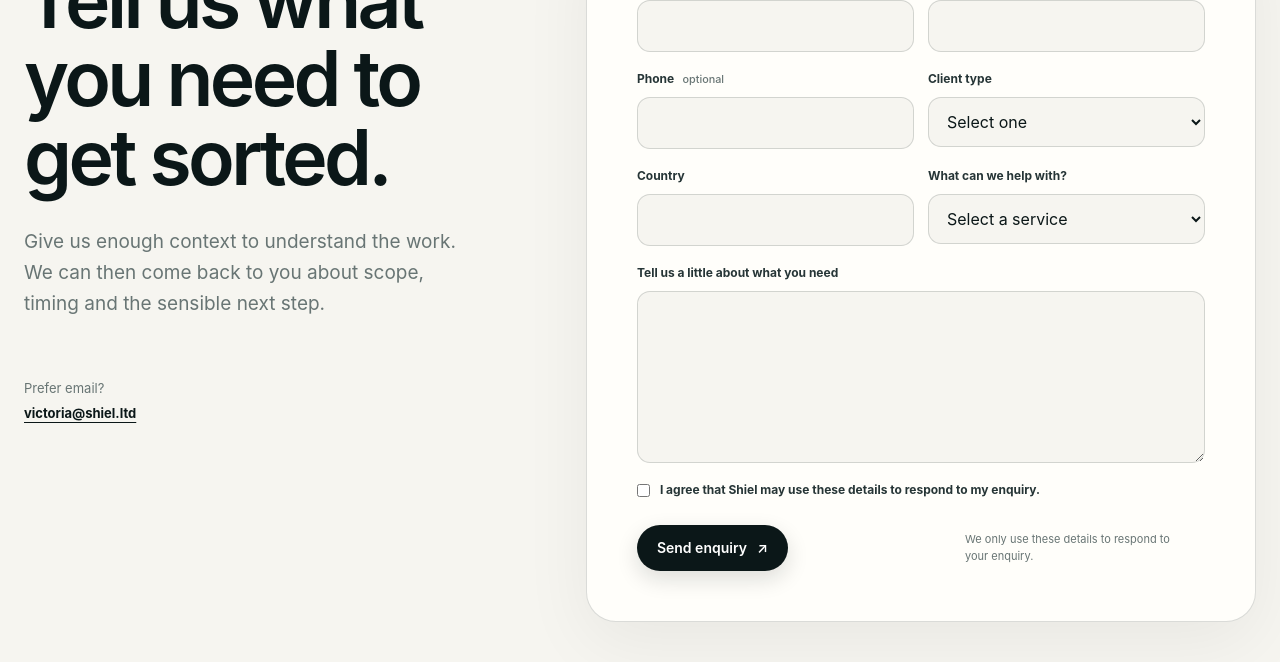
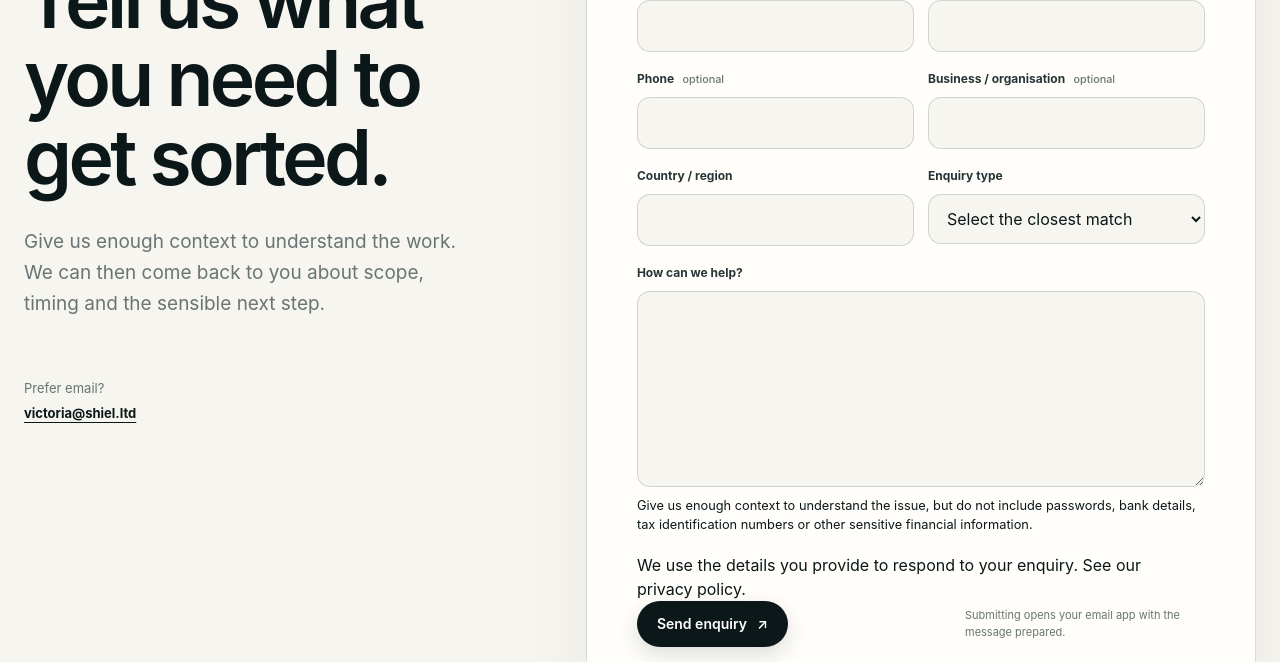
Before and after one commit to victoriashiel/Shiel-ltd, a Next.js app: page /contact in a window 1280 px wide. Shown: the part 290-952 px from the top of the page. Built offline with nearby package versions, Linux system fonts and the light colour scheme; no server answers.

Commit message:
feat: simplify contact form around enquiry routing

```diff
--- a/components/contact-form.tsx
+++ b/components/contact-form.tsx
@@ -1,5 +1,6 @@
 "use client";
 
+import Link from "next/link";
 import { FormEvent, useState } from "react";
 import { siteConfig } from "@/lib/site";
 
@@ -8,16 +9,30 @@ export function ContactForm() {
 
   function submit(event: FormEvent<HTMLFormElement>) {
     event.preventDefault();
+
     const form = new FormData(event.currentTarget);
     const name = String(form.get("name") || "");
     const email = String(form.get("email") || "");
     const phone = String(form.get("phone") || "");
-    const clientType = String(form.get("clientType") || "");
+    const business = String(form.get("business") || "");
     const country = String(form.get("country") || "");
-    const service = String(form.get("service") || "");
+    const enquiryType = String(form.get("enquiryType") || "");
     const message = String(form.get("message") || "");
-    const subject = encodeURIComponent(`Website enquiry from ${name}`);
-    const body = encodeURIComponent(`Name: ${name}\nEmail: ${email}\nPhone: ${phone || "Not provided"}\nClient type: ${clientType}\nCountry: ${country}\nService: ${service}\n\n${message}`);
+
+    const subject = encodeURIComponent(`${enquiryType} enquiry from ${name}`);
+    const body = encodeURIComponent(
+      [
+        `Name: ${name}`,
+        `Email: ${email}`,
+        `Phone: ${phone || "Not provided"}`,
+        `Business / organisation: ${business || "Not provided"}`,
+        `Country / region: ${country}`,
+        `Enquiry type: ${enquiryType}`,
+        "",
+        message,
+      ].join("\n"),
+    );
+
     setStatus("ready");
     window.location.href = `mailto:${siteConfig.email}?subject=${subject}&body=${body}`;
   }
@@ -25,37 +40,73 @@ export function ContactForm() {
   return (
     <form className="contact-form" onSubmit={submit}>
       <div className="form-grid two-col">
-        <label><span>Name</span><input name="name" required autoComplete="name" /></label>
-        <label><span>Email</span><input name="email" type="email" required autoComplete="email" /></label>
+        <label>
+          <span>Name</span>
+          <input name="name" required autoComplete="name" />
+        </label>
+        <label>
+          <span>Email</span>
+          <input name="email" type="email" required autoComplete="email" />
+        </label>
       </div>
+
       <div className="form-grid two-col">
-        <label><span>Phone <em>optional</em></span><input name="phone" type="tel" autoComplete="tel" inputMode="tel" /></label>
-        <label><span>Client type</span>
-          <select name="clientType" defaultValue="" required>
-            <option value="" disabled>Select one</option>
-            <option>Company / business</option>
-            <option>Founder / director</option>
-            <option>Contractor / freelancer</option>
-            <option>Individual</option>
+        <label>
+          <span>Phone <em>optional</em></span>
+          <input name="phone" type="tel" autoComplete="tel" inputMode="tel" />
+        </label>
+        <label>
+          <span>Business / organisation <em>optional</em></span>
+          <input name="business" autoComplete="organization" />
+        </label>
+      </div>
+
+      <div className="form-grid two-col">
+        <label>
+          <span>Country / region</span>
+          <input name="country" autoComplete="country-name" required />
+        </label>
+        <label>
+          <span>Enquiry type</span>
+          <select name="enquiryType" defaultValue="" required>
+            <option value="" disabled>Select the closest match</option>
+            <option>Tax & compliance</option>
+            <option>Bookkeeping & payroll</option>
+            <option>Advisory & growth</option>
+            <option>International accounting</option>
+            <option>Existing client query</option>
             <option>Other</option>
           </select>
         </label>
       </div>
-      <div className="form-grid two-col">
-        <label><span>Country</span><input name="country" autoComplete="country-name" required /></label>
-        <label><span>What can we help with?</span>
-          <select name="service" defaultValue="" required>
-            <option value="" disabled>Select a service</option>
-            <option>Tax & compliance</option><option>Bookkeeping & payroll</option>
-            <option>Advisory & growth</option><option>International accounting</option><option>Something else</option>
-          </select>
-        </label>
-      </div>
-      <label><span>Tell us a little about what you need</span><textarea name="message" rows={6} required /></label>
-      <label className="consent"><input name="consent" type="checkbox" required /> <span>I agree that Shiel may use these details to respond to my enquiry.</span></label>
+
+      <label>
+        <span>How can we help?</span>
+        <textarea
+          name="message"
+          rows={7}
+          required
+          aria-describedby="message-hint"
+        />
+        <small className="form-hint" id="message-hint">
+          Give us enough context to understand the issue, but do not include passwords, bank details, tax identification numbers or other sensitive financial information.
+        </small>
+      </label>
+
+      <p className="form-privacy">
+        We use the details you provide to respond to your enquiry. See our{" "}
+        <Link href="/privacy">privacy policy</Link>.
+      </p>
+
       <div className="form-actions">
-        <button className="button button-dark" type="submit">Send enquiry <span aria-hidden="true">↗</span></button>
-        <p aria-live="polite">{status === "ready" ? "Your email app should open with the enquiry prepared." : "We only use these details to respond to your enquiry."}</p>
+        <button className="button button-dark" type="submit">
+          Send enquiry <span aria-hidden="true">↗</span>
+        </button>
+        <p aria-live="polite">
+          {status === "ready"
+            ? "Your email app should open with the enquiry prepared."
+            : "Submitting opens your email app with the message prepared."}
+        </p>
       </div>
     </form>
   );
```
